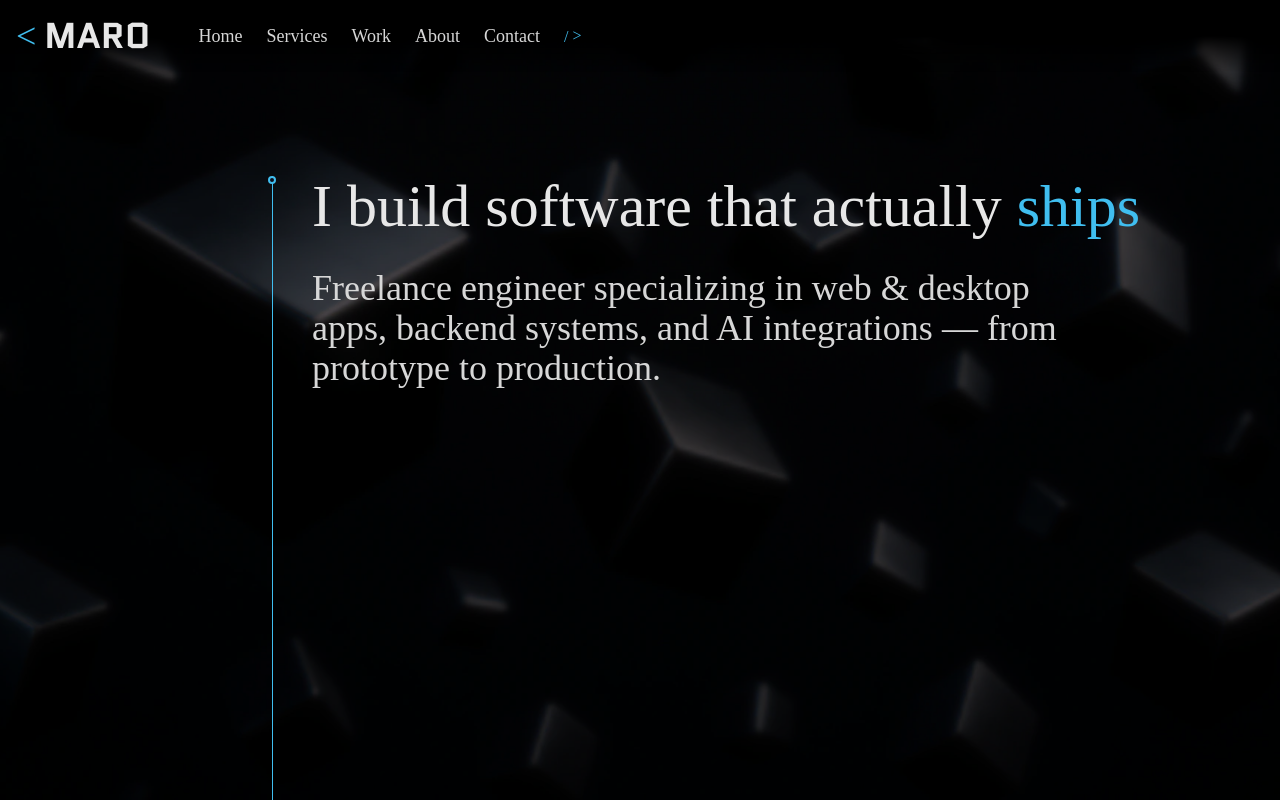
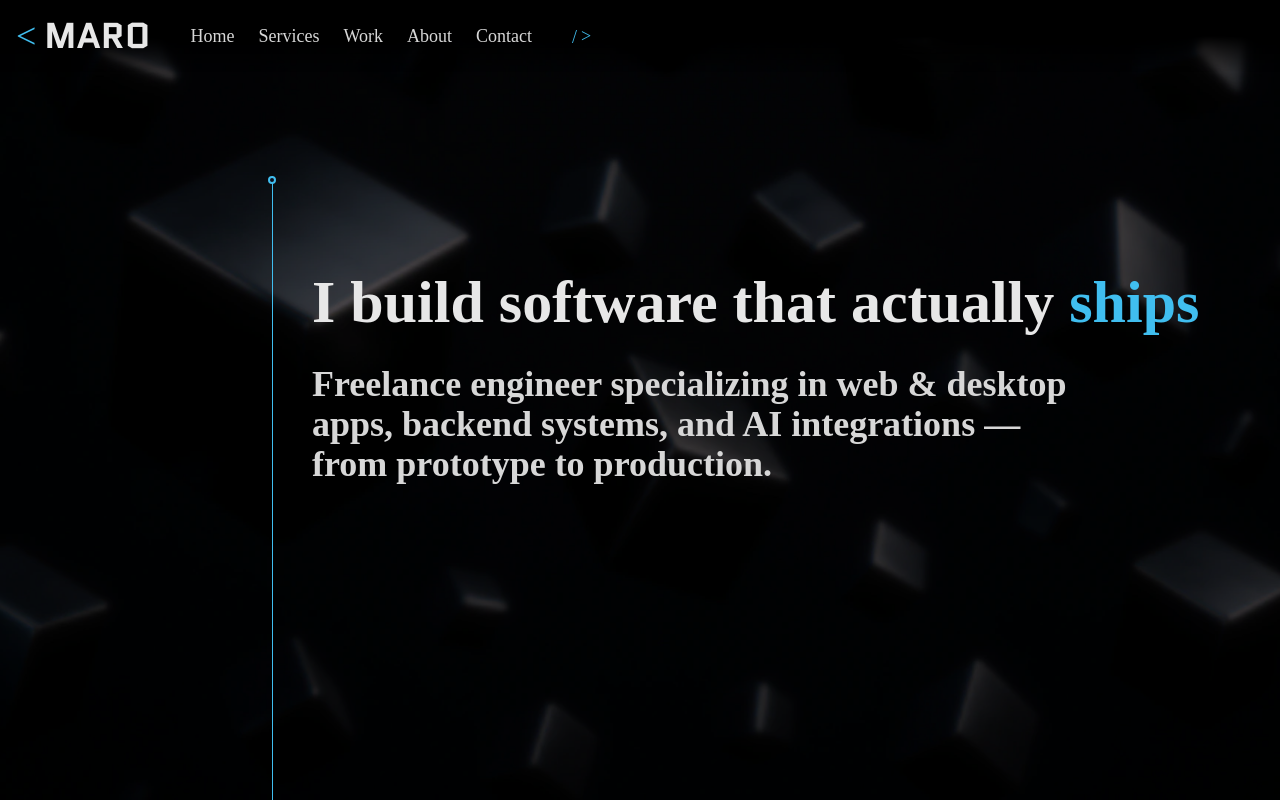
Before and after one commit to MxrQuane/portfolio, a React app: page /portfolio/ in a window 1280 px wide. Shown: the top 800 px of the page. Built offline with nearby package versions, Linux system fonts and the light colour scheme; the HTML template or start-up script is replaced by a standard one; a web font is replaced by a local one.

Commit message:
animated both the navbar and the hero section

```diff
--- a/package.json
+++ b/package.json
@@ -22,6 +22,7 @@
     "react": "^19.2.7",
     "react-dom": "^19.2.7",
     "react-router-dom": "^7.11.0",
+    "react-type-animation": "^3.2.0",
     "tailwindcss": "^4.3.3"
   },
   "devDependencies": {
--- a/src/components/home/Header.jsx
+++ b/src/components/home/Header.jsx
@@ -1,8 +1,31 @@
+import { useState, useEffect } from "react";
 import { useHideOnScroll } from "../../hooks/Scroll";
 
 const Header = () => {
     const NAV_LINKS = ["home", "services", "work", "about", "contact"];
     const hidden = useHideOnScroll(100);
+
+    const [typeIndex, setTypeIndex] = useState(0);
+    const [showNav, setShowNav] = useState(false);
+    const TYPING_SPEED = 100;
+    const NAV_DISPLAY_DELAY = 400;
+
+    useEffect(() => {
+        const totalSteps = 7;
+        let step = 0;
+        const interval = setInterval(() => {
+            step++;
+            setTypeIndex(step);
+            if (step >= totalSteps) {
+                clearInterval(interval);
+                setTimeout(() => {
+                    setShowNav(true);
+                }, NAV_DISPLAY_DELAY);
+            }
+        }, TYPING_SPEED);
+
+        return () => clearInterval(interval);
+    }, []);
 
     function smoothScrollTo(targetPosition, duration = 600) {
         const startPosition = window.scrollY || window.pageYOffset;
@@ -39,10 +62,13 @@ const Header = () => {
         smoothScrollTo(targetPosition, 600);
     }
 
+    const logoText = "MARO".slice(0, Math.max(0, typeIndex - 1));
+
     return (
-        <div className={`fixed inset-x-0 top-0 bg-linear-to-b from-black via-black to-transparent flex items-center justify-start gap-6 sm:gap-12 p-4 z-100 transition-transform duration-300 ${hidden ? "-translate-y-full hover:translate-y-0" : ""}`} >
-            <div className="flex items-center gap-2 text-xl sm:text-2xl md:text-3xl xl:text-4xl" >
-                <span className="font-primary text-primary">&lt;</span>
+        <div className={`fixed inset-x-0 top-0 bg-linear-to-b from-black via-black to-transparent flex items-center justify-start gap-4 p-4 z-100 transition-transform duration-300 ${hidden ? "-translate-y-full hover:translate-y-0" : ""}`} >
+            <div className="flex items-center gap-2 text-xl sm:text-2xl md:text-3xl xl:text-4xl min-h-[2.5rem]" >
+                {typeIndex >= 1 && <span className="font-primary text-primary">&lt;</span>}
+                {typeIndex >= 2 && (
                     <a
                         className="font-logo text-primary-foreground"
                         href="#home"
@@ -51,10 +77,14 @@ const Header = () => {
                             handleNavClick("home");
                         }}
                     >
-                    MARO
+                        {logoText}
                     </a>
+                )}
             </div>
-            <div className="flex items-center gap-4 sm:gap-6" >
+
+            {showNav && (
+                <div className="animate-nav-expand overflow-hidden flex items-center">
+                    <div className="flex items-center gap-4 sm:gap-6 px-4 sm:px-6 whitespace-nowrap">
                         {NAV_LINKS.map((navLink, i) => {
                             return (
                                 <a
@@ -70,10 +100,13 @@ const Header = () => {
                                 </a>
                             )
                         })}
-                <div className="relative flex items-center gap-1">
-                    <span className="font-primary text-primary transform translate-y-px">/</span>
-                    <span className="font-primary text-primary">&gt;</span>
                     </div>
+                </div>
+            )}
+
+            <div className="relative flex items-center gap-1 text-xs sm:text-s md:text-m xl:text-lg">
+                {typeIndex >= 6 && <span className="font-primary text-primary transform translate-y-px">/</span>}
+                {typeIndex >= 7 && <span className="font-primary text-primary">&gt;</span>}
             </div>
         </div>
     );
--- a/src/components/home/sections/Hero.jsx
+++ b/src/components/home/sections/Hero.jsx
@@ -2,6 +2,11 @@ import Section from "../utils/Section";
 import heroBg from "../../../assets/images/hero.webp";
 
 const Hero = () => {
+    // Configurable delays for each element (in seconds or ms)
+    const TITLE_DELAY = "1.8s";
+    const DESCRIPTION_DELAY = "2.4s";
+    const SHIPS_COLOR_DELAY = "2.8s";
+
     return (
         <Section
             id="home"
@@ -9,12 +14,23 @@ const Hero = () => {
             style={{ backgroundImage: `url(${heroBg})` }}
         >
             <div className="absolute inset-0 bg-black/60" />
-            <div className="relative flex flex-col gap-8">
-                <h1 className="text-primary-foreground text-2xl sm:text-5xl md:text-6xl">
+            <div className="relative overflow-hidden -ml-4 pl-4 sm:-ml-8 sm:pl-8 md:-ml-10 md:pl-10 p-4 flex flex-col gap-8 mt-20">
+                <h1
+                    className="text-primary-foreground font-semibold text-2xl sm:text-5xl md:text-6xl animate-hero-emerge"
+                    style={{ animationDelay: TITLE_DELAY }}
+                >
                     I build software that actually&nbsp;
-                    <span className="text-primary">ships</span>
+                    <span
+                        className="animate-color-primary"
+                        style={{ animationDelay: SHIPS_COLOR_DELAY }}
+                    >
+                        ships
+                    </span>
                 </h1>
-                <p className="text-secondary-foreground text-xl sm:text-3xl md:text-4xl max-w-3xl" >
+                <p
+                    className="text-secondary-foreground font-semibold text-xl sm:text-3xl md:text-4xl max-w-3xl animate-hero-emerge"
+                    style={{ animationDelay: DESCRIPTION_DELAY }}
+                >
                     Freelance engineer specializing in web & desktop apps, backend systems, and AI integrations — from prototype to production.
                 </p>
             </div>
--- a/src/components/home/utils/Section.jsx
+++ b/src/components/home/utils/Section.jsx
@@ -12,7 +12,7 @@ const Section = ({
             style={style}
         >
             <div className="timeline-line absolute left-timeline top-0 bottom-0 w-[0.5px] bg-primary z-50" />
-            <div className="absolute left-timeline top-timeline-gap -translate-x-1/2 w-2 h-2 rounded-full bg-background border-2 border-primary z-51" />
+            <div className="timeline-dot absolute left-timeline top-timeline-gap -translate-x-1/2 w-2 h-2 rounded-full bg-background border-2 border-primary z-51" />
             <div className="ml-timeline h-full p-4 sm:p-8 md:p-10 pt-timeline-gap!">
                 {children}
             </div>
--- a/src/index.css
+++ b/src/index.css
@@ -49,8 +49,20 @@ body {
 
 /* First section's line starts from the dot, not the top */
 section:first-child > .timeline-line {
-  top: auto;
-  height: calc(100% - var(--spacing-timeline-gap));
+  top: var(--spacing-timeline-gap);
+  bottom: 0;
+  height: auto;
+  transform: scaleY(0);
+  transform-origin: bottom;
+  will-change: transform;
+  animation: timelineAppear 2.2s ease forwards;
+}
+
+section:first-child > .timeline-dot {
+  animation: dotAppear 0.2s ease forwards;
+  animation-delay: 2s;
+  animation-fill-mode: forwards;
+  transform: scale(0);
 }
 
 /*
@@ -79,3 +91,68 @@ xl: 80rem
     --spacing-timeline-gap: 11rem;
   }
 }
+
+@keyframes navExpand {
+  from {
+    max-width: 0;
+  }
+  to {
+    max-width: 60rem;
+  }
+}
+
+.animate-nav-expand {
+  animation: navExpand 5s cubic-bezier(0.16, 1, 0.3, 1) forwards;
+}
+
+@keyframes heroEmergeFromTimeline {
+  from {
+    transform: translateX(-100%);
+    opacity: 0;
+  }
+  to {
+    transform: translateX(0);
+    opacity: 1;
+  }
+}
+
+.animate-hero-emerge {
+  animation-name: heroEmergeFromTimeline;
+  animation-duration: 1.2s;
+  animation-timing-function: cubic-bezier(0.16, 1, 0.3, 1);
+  animation-fill-mode: forwards;
+  transform: translateX(-100%);
+  opacity: 0;
+}
+
+@keyframes colorToPrimary {
+  from {
+    color: var(--color-primary-foreground);
+  }
+  to {
+    color: var(--color-primary);
+  }
+}
+
+.animate-color-primary {
+  color: var(--color-primary-foreground);
+  animation: colorToPrimary 0.6s ease forwards;
+}
+
+@keyframes timelineAppear {
+  from {
+    transform: scaleY(0);
+  }
+  to {
+    transform: scaleY(1);
+  }
+}
+
+@keyframes dotAppear {
+  from {
+    transform: scale(0);
+  }
+  to {
+    transform: scale(1);
+  }
+}
--- a/src/pages/Home.jsx
+++ b/src/pages/Home.jsx
@@ -1,3 +1,4 @@
+import { useEffect } from "react";
 import Header from "../components/home/Header";
 import About from "../components/home/sections/About";
 import Contact from "../components/home/sections/Contact";
@@ -6,6 +7,13 @@ import Services from "../components/home/sections/Services";
 import Work from "../components/home/sections/Work";
 
 const Home = () => {
+    useEffect(() => {
+        if ('scrollRestoration' in window.history) {
+            window.history.scrollRestoration = 'manual';
+        }
+        window.scrollTo(0, 0);
+    }, []);
+
     return (
         <div>
             <Header />
```
Also changed, not shown: 1 other file (tests, documents, lock files or other folders). Lines whose indentation alone changed are shown as unchanged.
